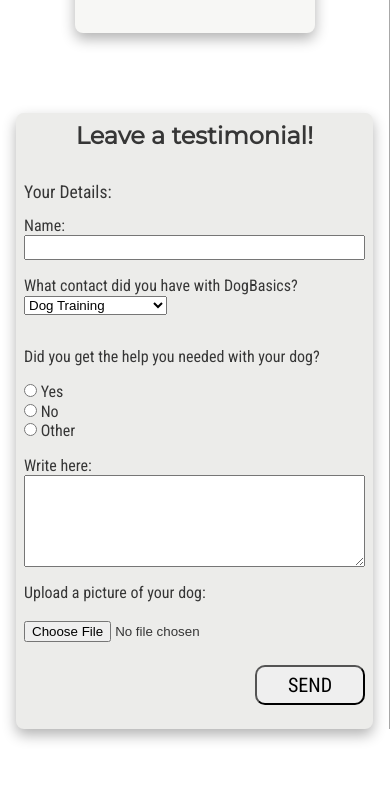
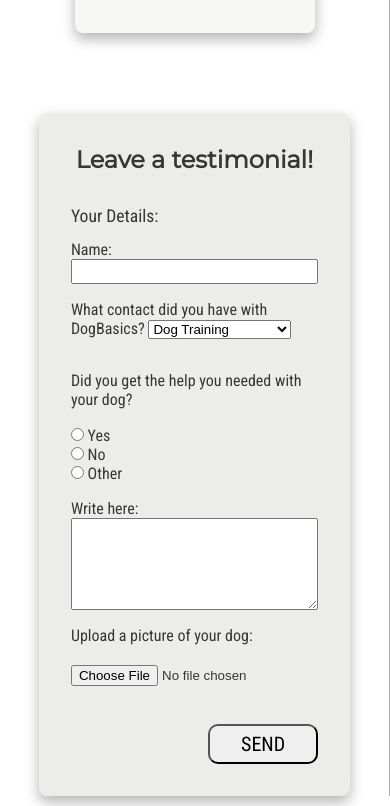
Before and after one commit to adamkjall/dogbasics, a plain HTML site: page testimonials.html in a window 390 px wide. Shown: the part 6248-7054 px from the top of the page. Drawn offline with Linux system fonts and the light colour scheme.

Commit message:
improved the form's responsiveness

```diff
--- a/css/styles.css
+++ b/css/styles.css
@@ -287,6 +287,9 @@ main {
 /* Border that separates the main content and the sidebar */
 .content {
   border-right: 1px solid rgb(168, 168, 168);
+
+ display: grid;
+ justify-items: center;
 }
 
 /* Grid with information boxes */
--- a/css/testimonials-styles.css
+++ b/css/testimonials-styles.css
@@ -23,14 +23,24 @@
   padding: 0 2rem;
 }
 
+.form-wrapper {
+  display: grid;
+  justify-items: center;
+
+  margin-top: 5rem;
+
+  width: 100%;
+}
+
 /* Testimonial form */
 .form {
   display: flex;
   flex-direction: column;
-  align-items: center;
-  padding: .5rem;
-  margin: 0 1rem;
-  margin-top: 5rem;
+
+  width: 80%;
+
+  padding: 2rem;
+  /* margin: 0 1rem; */
   border: 1px solid black;
   border-radius: 8px;
   /* background: #9cb596; */
@@ -57,9 +67,6 @@
   padding-bottom: 2rem;
 }
 
-.form-wrapper {
-  padding: 0rem;
-}
 
 .submit-button {
   width: 110px;
--- a/testimonials.html
+++ b/testimonials.html
@@ -156,6 +156,8 @@
         </div>
       </div>
 
+        <!-- Load the images that are used by the image gallery slide -->
+        <div class="img-slide-load"></div>
       <!-- Cover image gallery -->
       <div class="img-slide"></div>
     </header>
@@ -316,8 +318,8 @@
               </p>
             </article>
           </section>
+          <div class="form-wrapper">
               <form class="form" method="get">
-            <div class="form-wrapper">
                   <h2>Leave a testimonial!</h2>
 
                   <legend>Your Details:</legend>
@@ -378,10 +380,10 @@
                       accept="image/png,image/jpeg"
                     />
                     <br />
+                  </p>
                   <button class="submit-button">SEND</button>
-              </p>
+                </form>
               </div>
-          </form>
         </section>
       </div>
 
```
Lines whose indentation alone changed are shown as unchanged.
